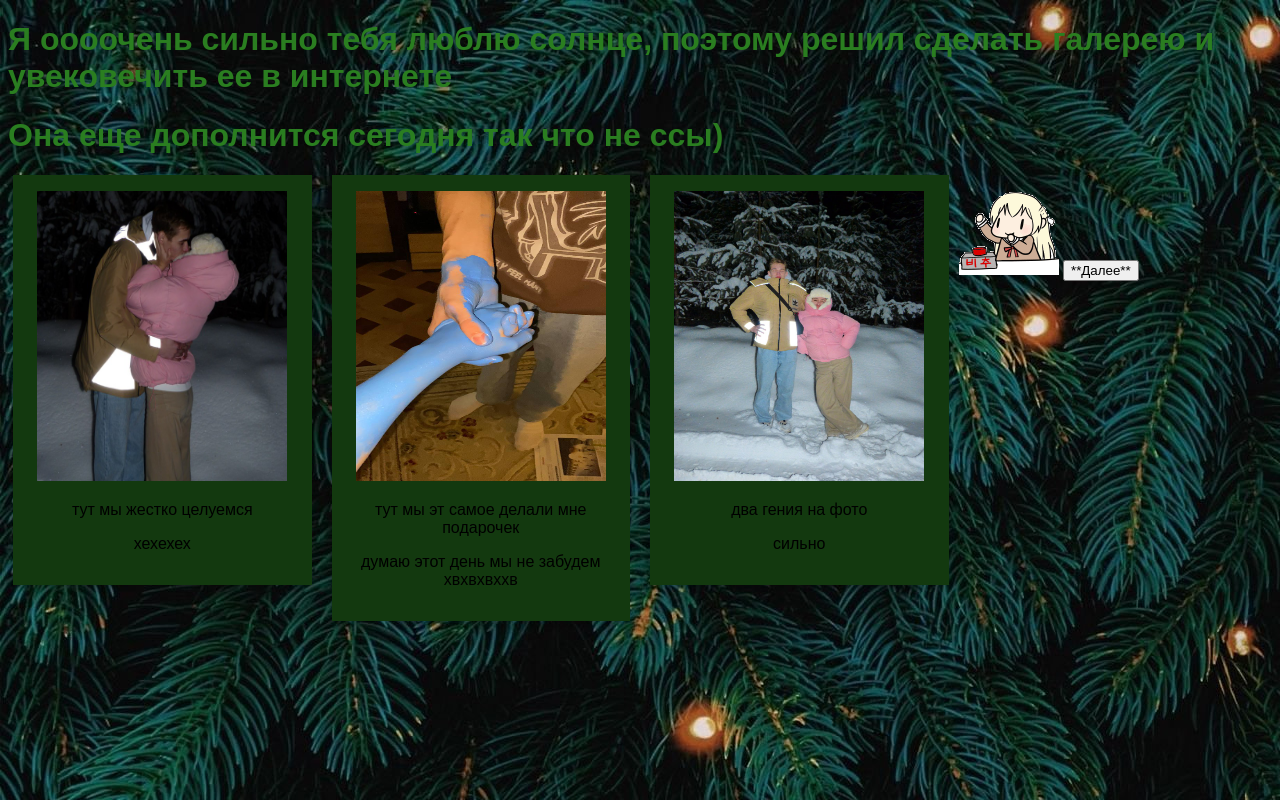
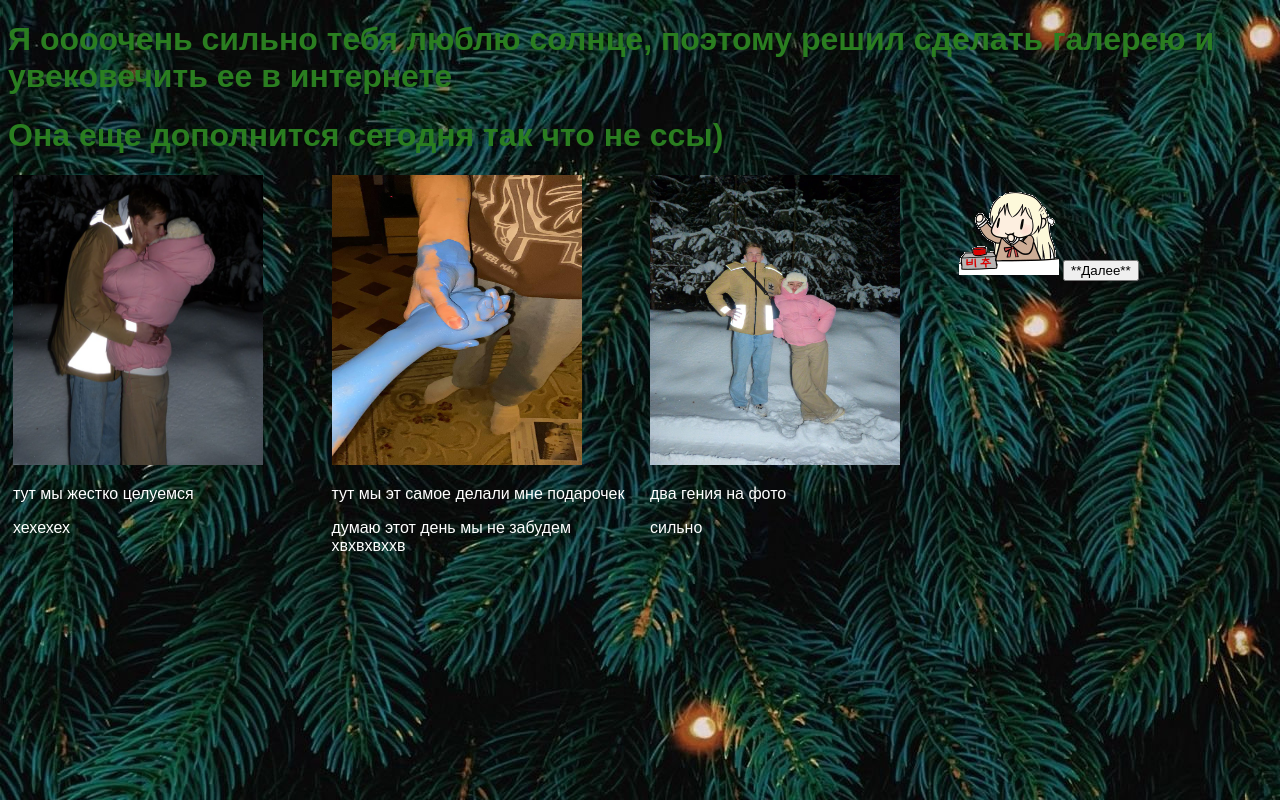
Before and after one commit to MIRCHIQQ/LESYAILOVEYOU, a plain HTML site: page UI.html in a window 1280 px wide. Drawn offline with Linux system fonts and the light colour scheme.

Commit message:
Update UI.html

```diff
--- a/UI.html
+++ b/UI.html
@@ -37,14 +37,6 @@ body {
     margin-bottom: 20px;
   }
 }
-
-/* Стиль контейнера карточек */
-.card {
-  box-shadow: 0 4px 8px 0 rgba(0, 0, 0, 0.2);
-  padding: 16px;
-  text-align: center;
-  background-color: #13390F;
-}
 </style>
 <h1><B><font color="#2A7E20">Она еще дополнится сегодня так что не ссы)</font></B></h2>
 </head>
@@ -54,23 +46,23 @@ body {
   <div class="column">
     <div class="card">
       <img src=PHOTO/1.jpg width="250" height="290">
-      <p>тут мы жестко целуемся</p>
-      <p>хехехех</p>
+      <p><font color="#FFFFFF">тут мы жестко целуемся</font></p>
+      <p><font color="#FFFFFF">хехехех</font></p>
     </div>
   </div>
 
   <div class="column">
     <div class="card">
       <img src=PHOTO/2.jpg width="250" height="290">
-      <p>тут мы эт самое делали мне подарочек</p>
-      <p>думаю этот день мы не забудем хвхвхвххв</p>
+      <p><font color="#FFFFFF">тут мы эт самое делали мне подарочек</font></p>
+      <p><font color="#FFFFFF">думаю этот день мы не забудем хвхвхвххв</font></p>
     </div>
   </div>
    <div class="column">
     <div class="card">
       <img src=PHOTO/3.jpg width="250" height="290">
-      <p>два гения на фото</p>
-      <p>сильно</p>
+      <p><font color="#FFFFFF">два гения на фото</font></p>
+      <p><font color="#FFFFFF">сильно</font></p>
     </div>
   </div>
   <form action="VTSTR.html" target="_blank"><img src="GIF/hvhv.gif"
```
